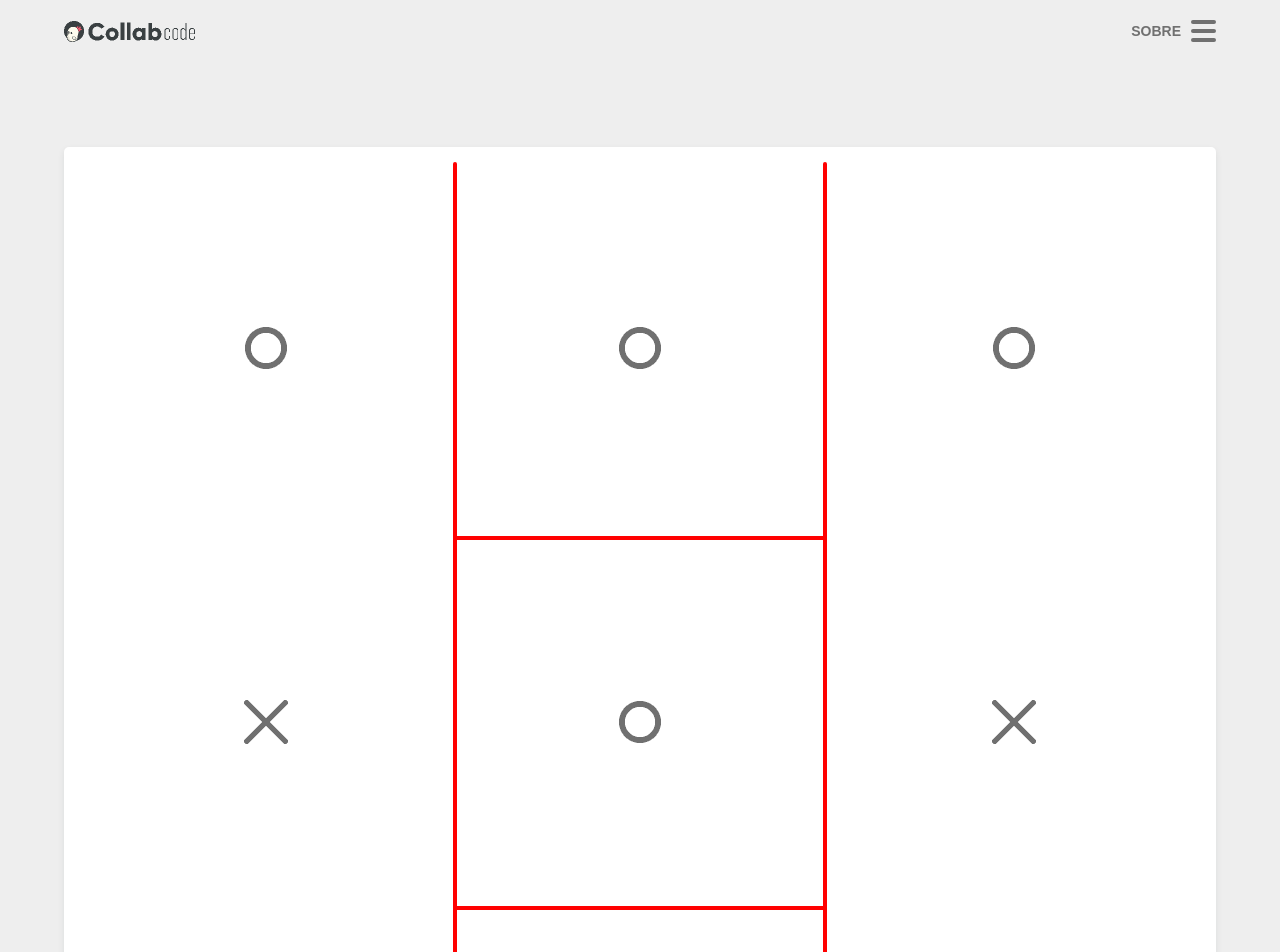
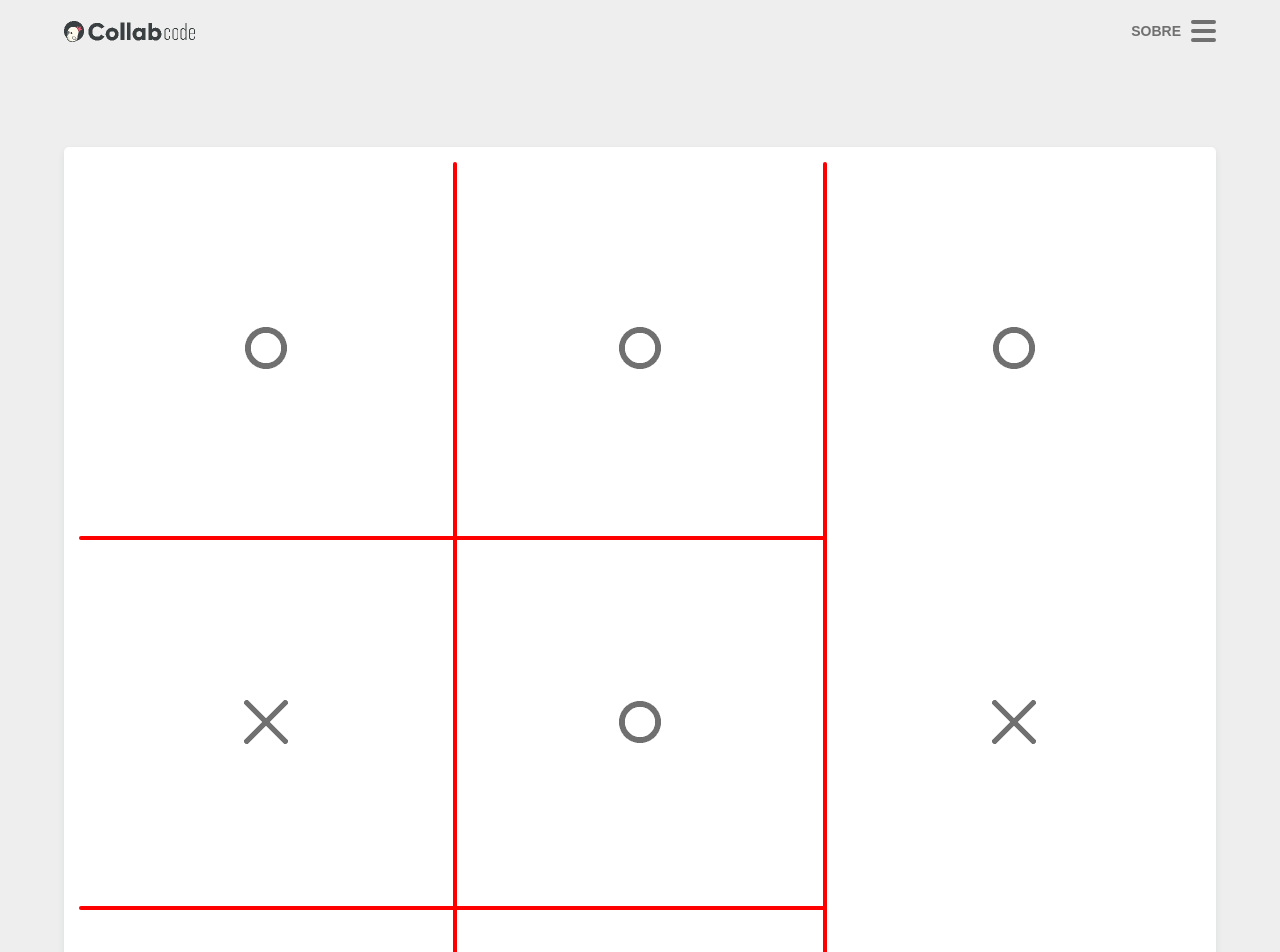
Before and after one commit to lucasarieiv/jogo-da-velha, a React (Create React App) app: page / in a window 1280 px wide. Shown: the top 952 px of the page. Built offline with nearby package versions, Linux system fonts and the light colour scheme.

Commit message:
Feito o quarto quadrado do nosso Hashtag

```diff
--- a/src/components/Hashtag/styles.css
+++ b/src/components/Hashtag/styles.css
@@ -17,24 +17,46 @@
 }
 
 .hashtag > .item:nth-child(2),
-.hashtag > .item:nth-child(8) {
+.hashtag > .item:nth-child(8),
+.hashtag > .item:nth-child(4)
+{
     justify-content: space-between;
+}
+
+.hashtag > .item:nth-child(4) {
+    flex-direction: column;
+}
+
+.hashtag > .item:nth-child(2)::before,
+.hashtag > .item:nth-child(2)::after,
+.hashtag > .item:nth-child(4)::before,
+.hashtag > .item:nth-child(4)::after,
+.hashtag > .item:nth-child(8)::before,
+.hashtag > .item:nth-child(8)::after {
+    content: '';
+    background-color: red;
 }
 
 .hashtag > .item:nth-child(2)::before,
 .hashtag > .item:nth-child(2)::after,
 .hashtag > .item:nth-child(8)::before,
 .hashtag > .item:nth-child(8)::after {
-    content: '';
     width: 4px;
     height: 100%;
-    background-color: red;
 }
 
 .hashtag > .item:nth-child(2)::before,
 .hashtag > .item:nth-child(2)::after {
     border-top-left-radius: 2px;
     border-top-right-radius: 2px;
+}
+
+.hashtag > .item:nth-child(4)::before,
+.hashtag > .item:nth-child(4)::after {
+    width: 100%;
+    height: 4px;
+    border-top-left-radius: 2px;
+    border-bottom-left-radius: 2px;
 }
 
 .hashtag > .item:nth-child(5) {
```
